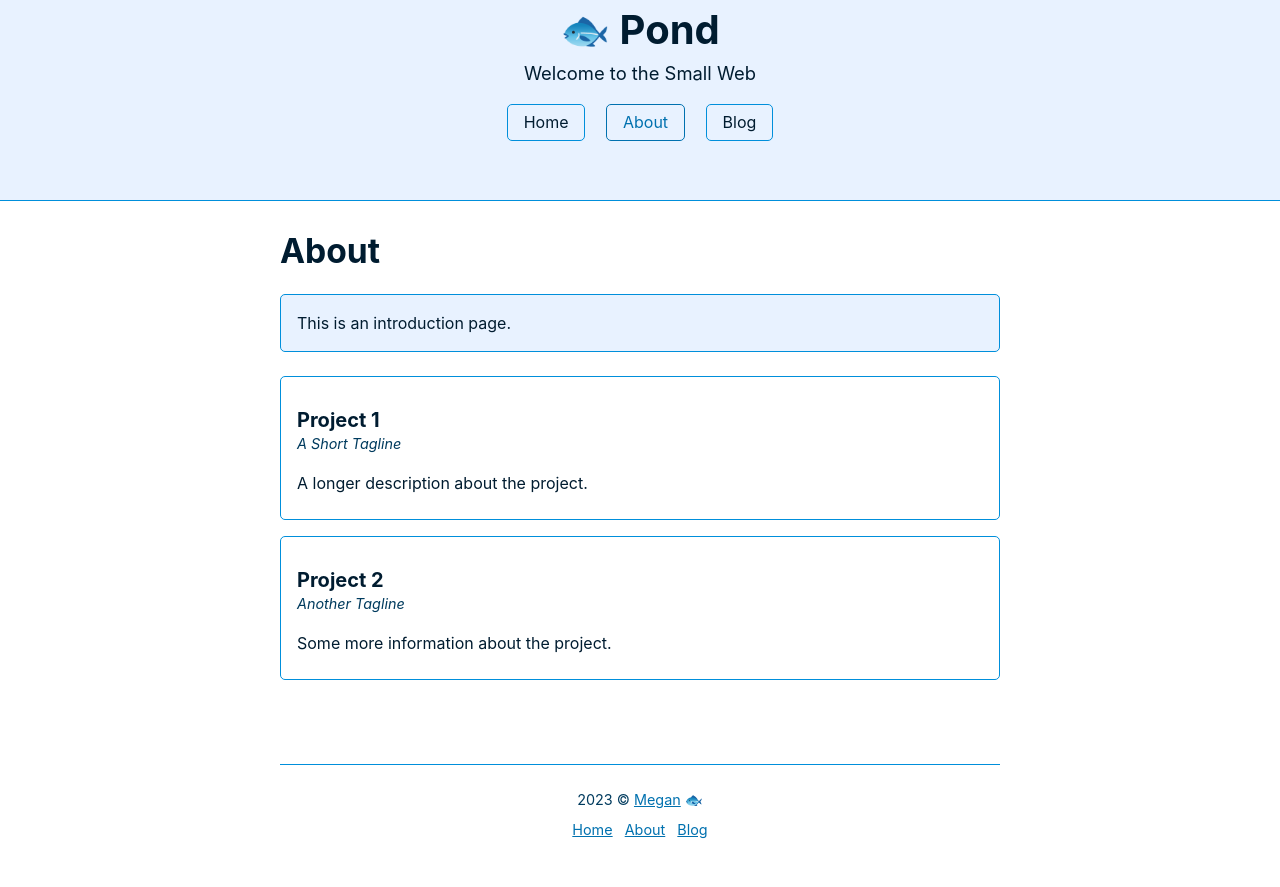
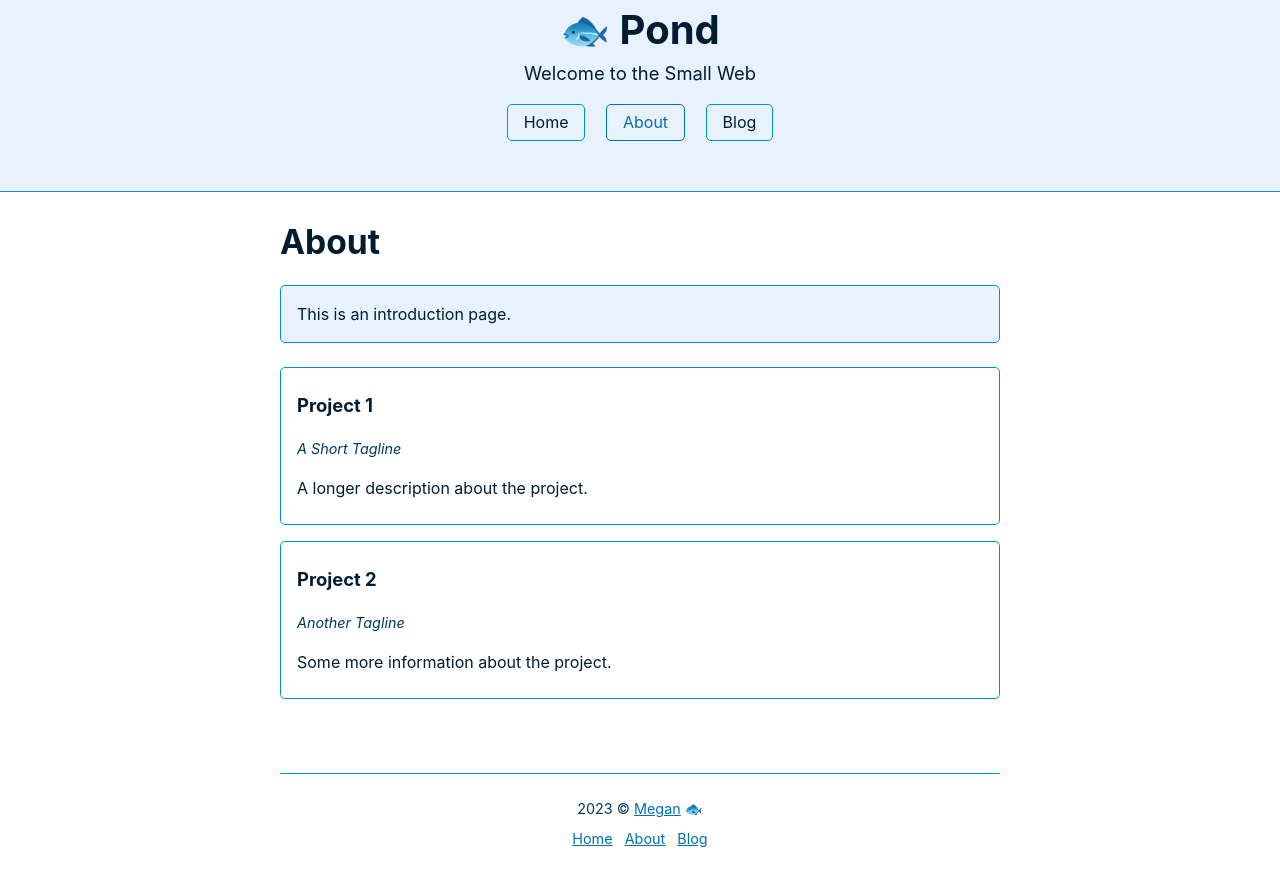
Before and after one commit to megdna/pond, a Jekyll site: the page built from about.md, in a window 1280 px wide. Shown: the top 887 px of the page. Built offline with Jekyll 4.4.1, drawn with Linux system fonts in a browser that asks for light colours.

Commit message:
Update theme

```diff
--- a/about.md
+++ b/about.md
@@ -5,13 +5,13 @@
 description: This is an introduction page.
 ---
 <article>
-<h4>Project 1</h4>
+<h5>Project 1</h5>
 <cite>A Short Tagline</cite>
 <p>A longer description about the project.</p>
 </article>
 
 <article>
-<h4>Project 2</h4>
+<h5>Project 2</h5>
 <cite>Another Tagline</cite>
 <p>Some more information about the project.</p>
 </article>
--- a/assets/css/style.css
+++ b/assets/css/style.css
@@ -112,6 +112,7 @@
 
 main > nav a {
   font-weight: bold;
+  margin-top: 1rem;
 	text-decoration: none;
 }
 
@@ -247,10 +248,6 @@
   font-size: 0.9rem;
 }
 
-dd, dl {
-  margin: 0;
-}
-
 dd::before {
 	content: '→ ';
 }
```
